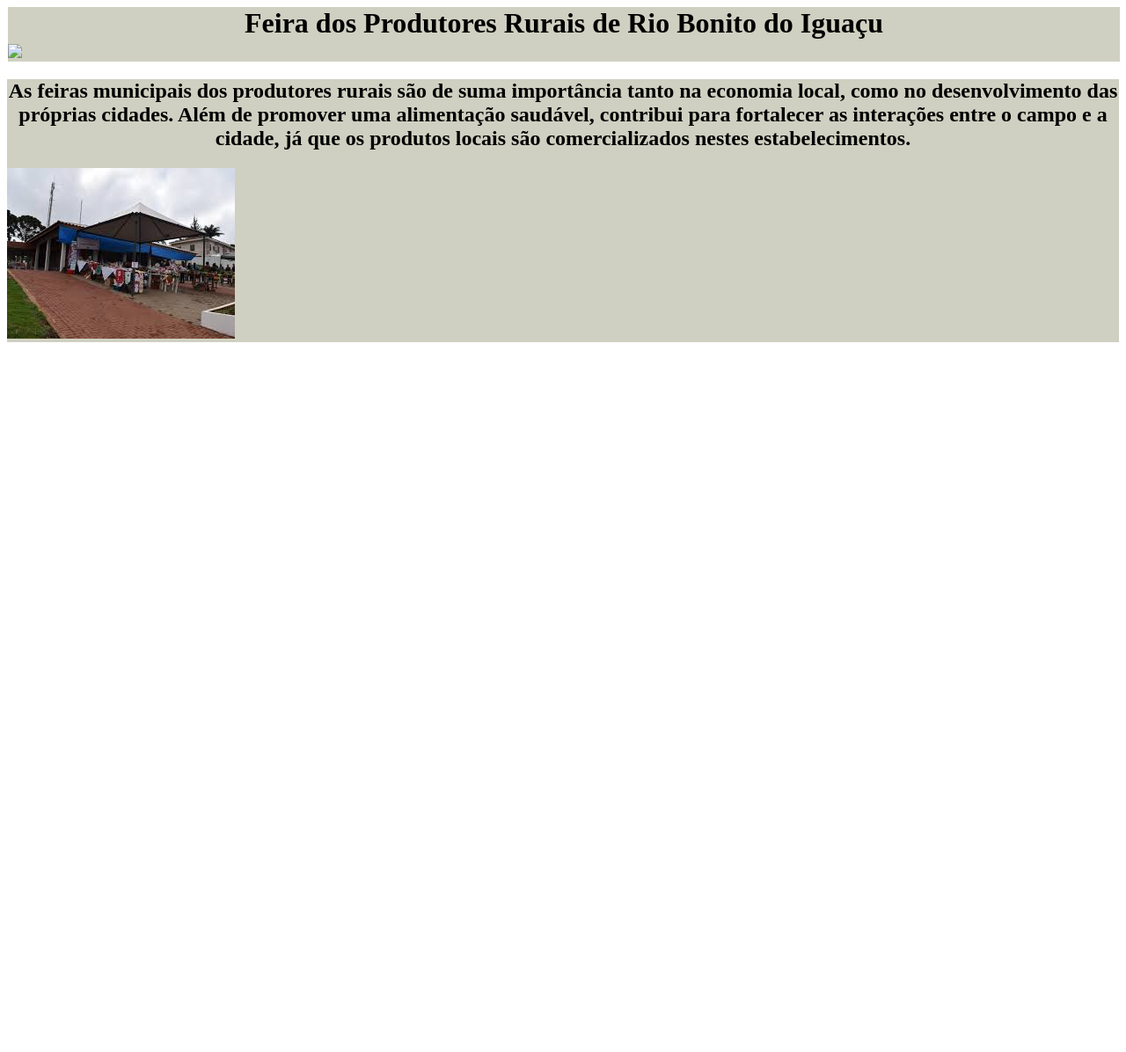
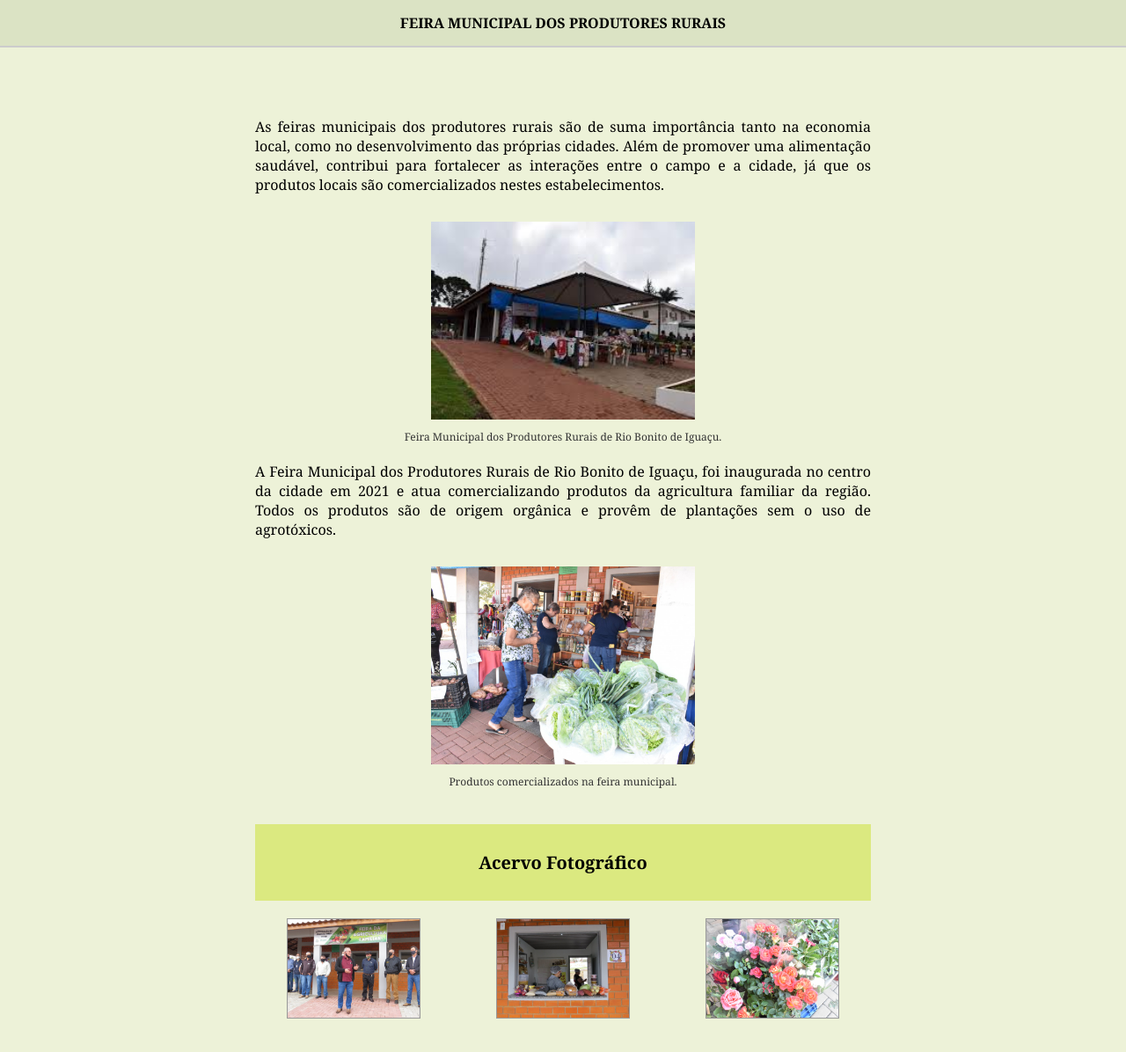
Before and after one commit to JOSIELI-MENECH/Projeto-Agrinho, a plain HTML site: page index.html in a window 1280 px wide. Shown: the whole page at 88% size. Before the commit the page ends 800 px from the top, so only its background shows below. Drawn offline with Linux system fonts and the light colour scheme.

Commit message:
17 de junho

```diff
--- a/index.html
+++ b/index.html
@@ -1,23 +1,42 @@
 <!DOCTYPE html>
-<html lang="pt-br">
+<html lang="pt-BR">
 <head>
-    <meta charset="UTF-8">
-    <meta name="viewport" content="width=device-width, initial-scale=1.0">
-    <title> Feira dos Produtores Rurais de Rio Bonito do Iguaçu</title>
-    <link rel="stylesheet" href="style.css">
+  <meta charset="UTF-8">
+  <meta name="viewport" content="width=device-width, initial-scale=1.0">
+  <title>Feira Municipal dos Produtores Rurais</title>
+  <link rel="stylesheet" href="style.css">
 </head>
 <body>
-    <header class="cabecalho">
-        <h1 class="titulo"> Feira dos Produtores Rurais de Rio Bonito do Iguaçu</h1>
-        <img class="logotipo" src="logo.jpeg">
-    </header>
+  <div class="topo">
+    FEIRA MUNICIPAL DOS PRODUTORES RURAIS
+  </div>
 
-        <section class="corpotexto">
-            <h2 class="texto">  As feiras municipais dos produtores rurais são de suma importância tanto na economia local, como no desenvolvimento das próprias cidades. Além de promover uma alimentação saudável, contribui para fortalecer as interações entre o campo e a cidade, já que os produtos locais são comercializados nestes estabelecimentos. </h2>
-            <img class="feira1" src="feira rbi.jpeg" alt="">
+  <div class="conteudo">
+    <p class="texto">
+      As feiras municipais dos produtores rurais são de suma importância tanto na economia local, como no desenvolvimento das próprias cidades. Além de promover uma alimentação saudável, contribui para fortalecer as interações entre o campo e a cidade, já que os produtos locais são comercializados nestes estabelecimentos.
+    </p>
 
-        </section>
+    <div class="imagem-central">
+      <img src="feira rbi.jpeg" alt="Feira de Rio Bonito de Iguaçu">
+      <p class="legenda">Feira Municipal dos Produtores Rurais de Rio Bonito de Iguaçu.</p>
+    </div>
 
+    <p class="texto">
+      A Feira Municipal dos Produtores Rurais de Rio Bonito de Iguaçu, foi inaugurada no centro da cidade em 2021 e atua comercializando produtos da agricultura familiar da região. Todos os produtos são de origem orgânica e provêm de plantações sem o uso de agrotóxicos.
+    </p>
 
+    <div class="imagem-central">
+      <img src="feira municipal .jpg" alt="Produtos na feira">
+      <p class="legenda">Produtos comercializados na feira municipal.</p>
+    </div>
+
+    <div class="acervo-titulo">Acervo Fotográfico</div>
+
+    <div class="galeria">
+      <img src="sezar.jpg" alt="Foto 1">
+      <img src="feira.jpg" alt="Foto 2">
+      <img src="flor.jpg" alt="Foto 3">
+    </div>
+  </div>
 </body>
 </html>
--- a/style.css
+++ b/style.css
@@ -1,38 +1,67 @@
-:root{
-    --primary-color: #026773;
-    --secondary-color: #3CA6A6;
-    --text-color: #024959;
-    --background-color: #FAFFD8;
-    --button-hover: #012E40;
-    --font-body: "Chocolate Classical Sans", serif;
-    --font-titulo: "Rakkas", serif;
-}
-.cabecalho{
-    background-color: #CFD0C1;
-    width: 100%;
-    height: 50%;
-    margin: 1px;
-}
+body {
+    font-family: Georgia, serif;
+    background-color: #edf2d8;
+    margin: 0;
+    padding: 0;
 
-.logotipo{
-    width: 10%;
+  }
+
+  .topo {
+    background-color: #dbe3c4;
     text-align: center;
+    padding: 15px;
+    font-weight: bold;
+    border-bottom: 2px solid #ccc;
+  }
 
+  .conteudo {
+    background-color: #edf2d8;
+    max-width: 700px;
+    margin: 30px auto;
+    border: 3px solid #edf2d8;
+    padding: 30px;
 
-}
-.titulo{
-    margin: 5px;
+  }
+
+  .texto {
+    text-align: justify;
+    margin-bottom: 30px;
+  }
+
+  .imagem-central {
     text-align: center;
+    margin: 20px 0;
+  }
 
-}
+  .imagem-central img {
+    width: 300px;
+    border: 1px solid #edf2d8;
+  }
 
-.corpotexto{
-    background-color: #CFD0C1;
+  .legenda {
+    font-size: 12px;
+    margin-top: 5px;
+    color: #333;
+  }
 
-}
+  .acervo-titulo {
+    background-color: #dbe980;
+    text-align: center;
+    font-weight: bold;
+    margin: 40px 0 20px;
+    padding: 30px;
+    font-size: 20px;
+  }
 
-.texto{
-    text-align: center;
-    width: 100%;
+  .galeria {
+    display: flex;
+    justify-content: space-around;
+    flex-wrap: wrap;
+    gap: 15px;
+  }
 
-}
+  .galeria img {
+    width: 150px;
+    height: auto;
+    border: 1px solid #999;
+  }
```
